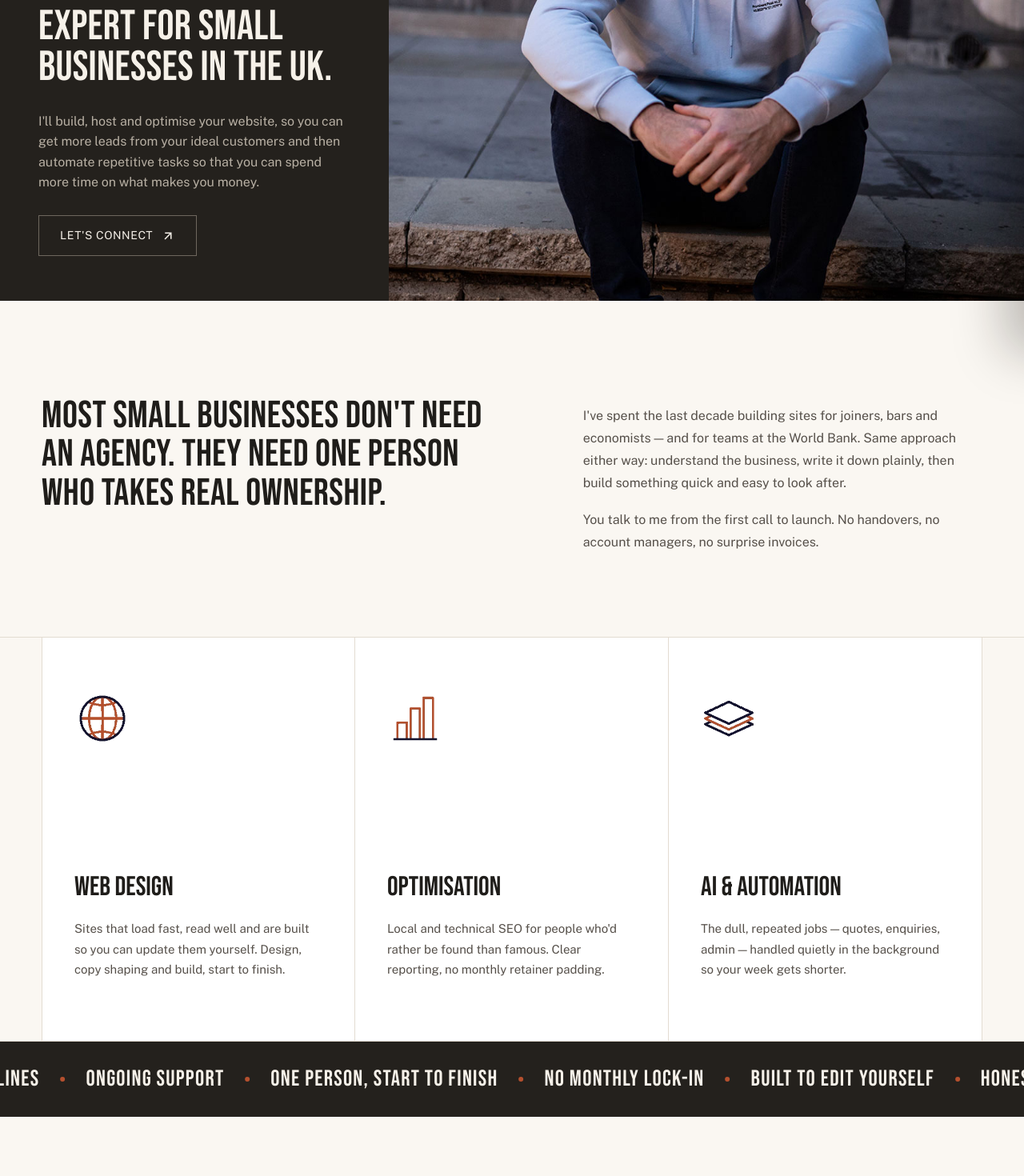
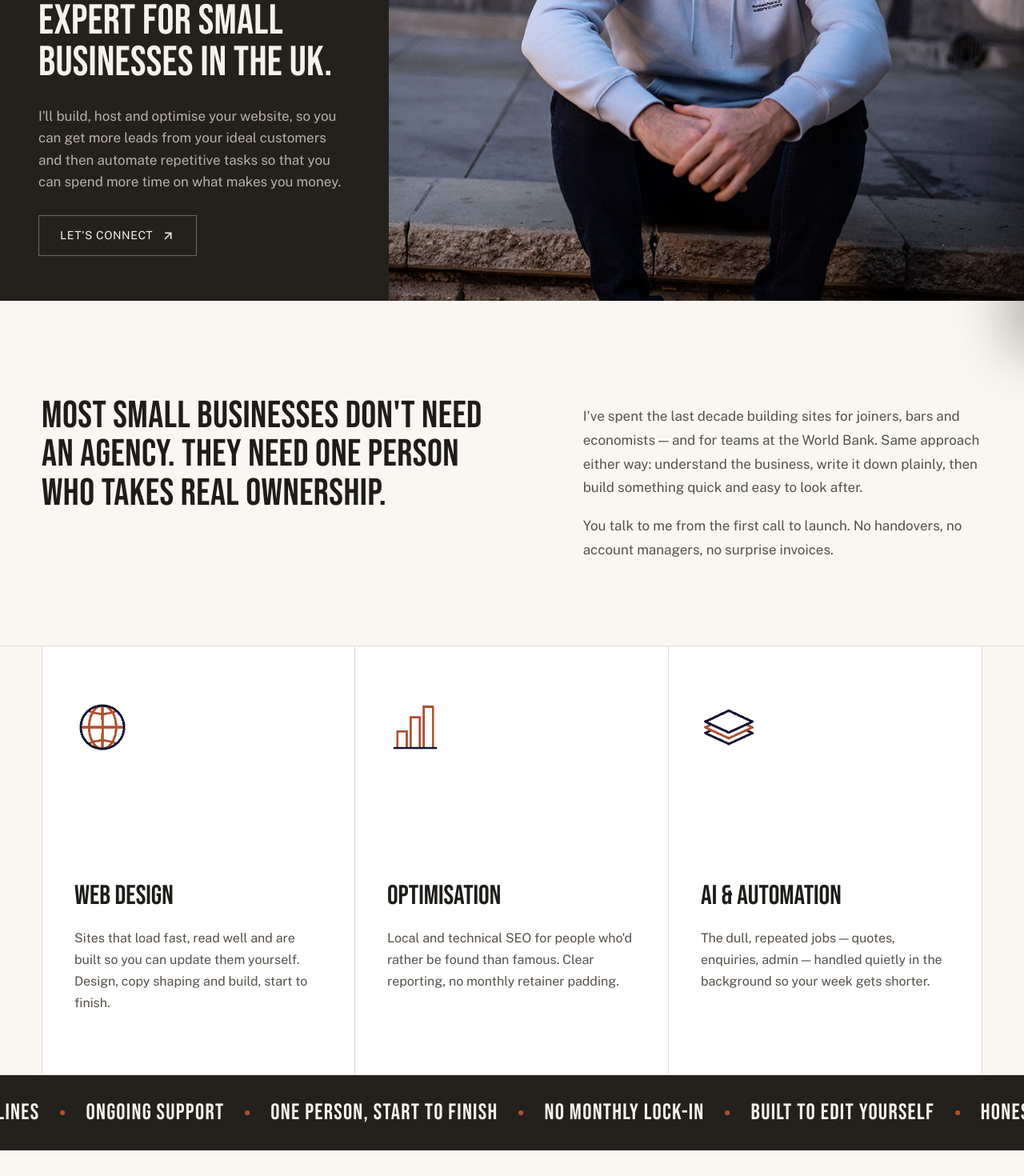
Before and after one commit to tangobrown/tango-site, a Next.js app: page / in a window 1280 px wide. Shown: the part 360-1830 px from the top of the page at 80% size. Built offline with nearby package versions, Linux system fonts and the light colour scheme.

Commit message:
Increase body paragraph font sizes by 1px

```diff
--- a/components/AboutBlock.tsx
+++ b/components/AboutBlock.tsx
@@ -55,7 +55,7 @@ export default function AboutBlock({
             {heading}
           </h2>
           {paragraphs.map((p, i) => (
-            <p key={i} className="m-0 text-[16px] leading-[1.75] text-ink-soft">
+            <p key={i} className="m-0 text-[17px] leading-[1.75] text-ink-soft">
               {p}
             </p>
           ))}
--- a/components/ContactFooter.tsx
+++ b/components/ContactFooter.tsx
@@ -37,7 +37,7 @@ export default function ContactFooter() {
             <h2 className="m-0 text-pretty font-bebas text-[clamp(38px,4.1vw,62px)] font-normal leading-[1.0] tracking-[0.01em]">
               Tell me what you&apos;re trying to build.
             </h2>
-            <p className="m-0 max-w-[38ch] text-[16px] leading-[1.7] text-muted-dark">
+            <p className="m-0 max-w-[38ch] text-[17px] leading-[1.7] text-muted-dark">
               A sentence is plenty to start. I reply to everything within a day, and I&apos;ll tell
               you honestly if I&apos;m not the right person.
             </p>
--- a/components/Hero.tsx
+++ b/components/Hero.tsx
@@ -26,7 +26,7 @@ export default function Hero() {
           <h1 className="m-0 text-pretty font-bebas text-[clamp(38px,4.1vw,62px)] font-normal leading-[0.98] tracking-[0.005em]">
             Hey, I&apos;m Tim Brown - a digital growth expert for small businesses in the UK.
           </h1>
-          <p className="m-0 max-w-[52ch] text-[16px] leading-[1.6] text-muted-dark">
+          <p className="m-0 max-w-[52ch] text-[17px] leading-[1.6] text-muted-dark">
             I&apos;ll build, host and optimise your website, so you can get more leads from your
             ideal customers and then automate repetitive tasks so that you can spend more time on
             what makes you money.
--- a/components/Intro.tsx
+++ b/components/Intro.tsx
@@ -7,12 +7,12 @@ export default function Intro() {
           ownership.
         </h2>
         <div className="flex flex-col gap-[18px] lg:pt-[10px]">
-          <p className="m-0 text-[16px] leading-[1.75] text-ink-soft">
+          <p className="m-0 text-[17px] leading-[1.75] text-ink-soft">
             I&apos;ve spent the last decade building sites for joiners, bars and economists — and for
             teams at the World Bank. Same approach either way: understand the business, write it down
             plainly, then build something quick and easy to look after.
           </p>
-          <p className="m-0 text-[16px] leading-[1.75] text-ink-soft">
+          <p className="m-0 text-[17px] leading-[1.75] text-ink-soft">
             You talk to me from the first call to launch. No handovers, no account managers, no
             surprise invoices.
           </p>
--- a/components/ProjectPanel.tsx
+++ b/components/ProjectPanel.tsx
@@ -179,7 +179,7 @@ export default function ProjectPanel({
               {project?.title}
             </h2>
           </div>
-          <p className="m-0 text-[16px] leading-[1.75] text-ink-soft">{project?.body}</p>
+          <p className="m-0 text-[17px] leading-[1.75] text-ink-soft">{project?.body}</p>
           <div className="flex flex-col gap-3 border-t border-rule pt-[6px]">
             <div className="flex justify-between gap-5 pt-[14px] text-[14px]">
               <span className="text-muted">What I did</span>
--- a/components/Services.tsx
+++ b/components/Services.tsx
@@ -44,7 +44,7 @@ export default function Services() {
                 />
                 <div className="flex flex-col gap-[14px]">
                   <h3 className="m-0 font-bebas text-[34px] font-normal">{service.title}</h3>
-                  <p className="m-0 text-[15px] leading-[1.7] text-ink-soft">{service.body}</p>
+                  <p className="m-0 text-[16px] leading-[1.7] text-ink-soft">{service.body}</p>
                 </div>
               </div>
             );
--- a/components/WaysToWork.tsx
+++ b/components/WaysToWork.tsx
@@ -28,7 +28,7 @@ export default function WaysToWork() {
           <h2 className="m-0 font-bebas text-[clamp(32px,3.3vw,50px)] font-normal leading-[1.15]">
             Ways to work together
           </h2>
-          <p className="m-0 text-[16px] leading-[1.75] text-ink-soft">
+          <p className="m-0 text-[17px] leading-[1.75] text-ink-soft">
             However far you want to take it — from a single build to a standing partnership. Most
             people start at one and move down over time.
           </p>
@@ -39,7 +39,7 @@ export default function WaysToWork() {
             <div key={way.n} className="flex flex-col gap-4 border-t border-rule pt-6">
               <span className="font-bebas text-[34px] leading-none text-rust">{way.n}</span>
               <h3 className="m-0 font-bebas text-[26px] font-normal leading-[1.1]">{way.title}</h3>
-              <p className="m-0 text-[15px] leading-[1.7] text-ink-soft">{way.body}</p>
+              <p className="m-0 text-[16px] leading-[1.7] text-ink-soft">{way.body}</p>
             </div>
           ))}
           </div>
```
